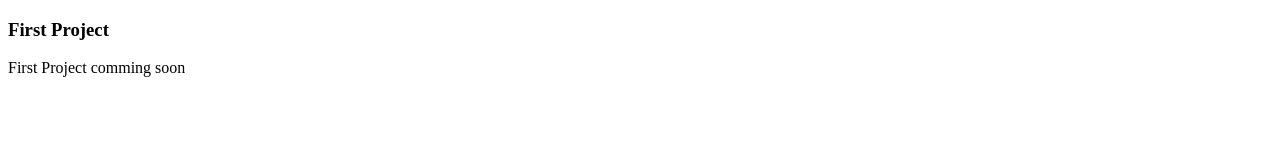
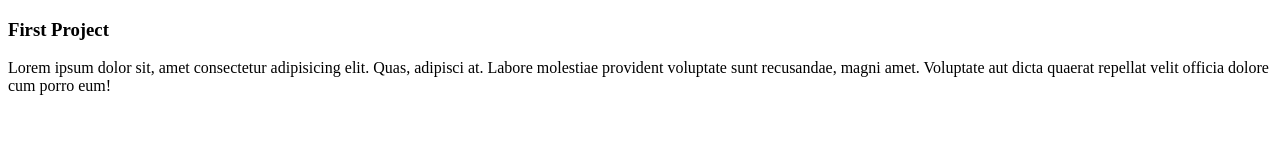
Before and after one commit to punom-roy/MI-1, a plain HTML site: page index.html in a window 1280 px wide. Drawn offline with Linux system fonts and the light colour scheme.

Commit message:
First Project

```diff
--- a/index.html
+++ b/index.html
@@ -1,3 +1,4 @@
+
 <!DOCTYPE html>
 <html lang="en">
 <head>
@@ -7,6 +8,6 @@
 </head>
 <body>
     <h3>First Project</h3>
-    <p>First Project comming soon</p>
+    <p>Lorem ipsum dolor sit, amet consectetur adipisicing elit. Quas, adipisci at. Labore molestiae provident voluptate sunt recusandae, magni amet. Voluptate aut dicta quaerat repellat velit officia dolore cum porro eum!</p>
 </body>
 </html>
```
